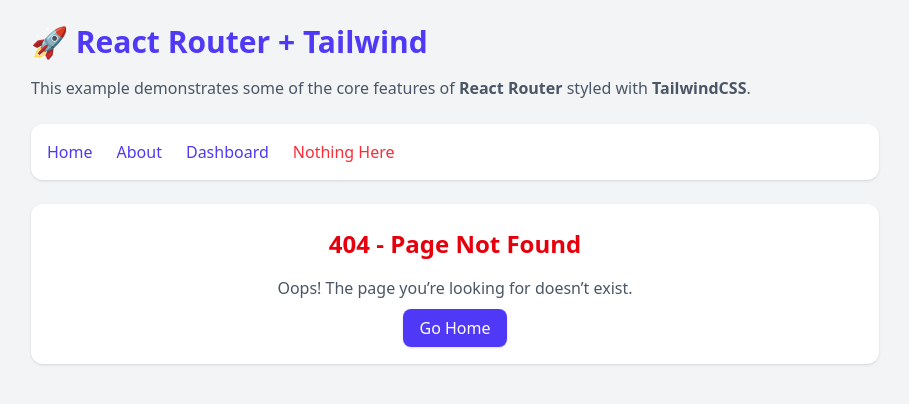
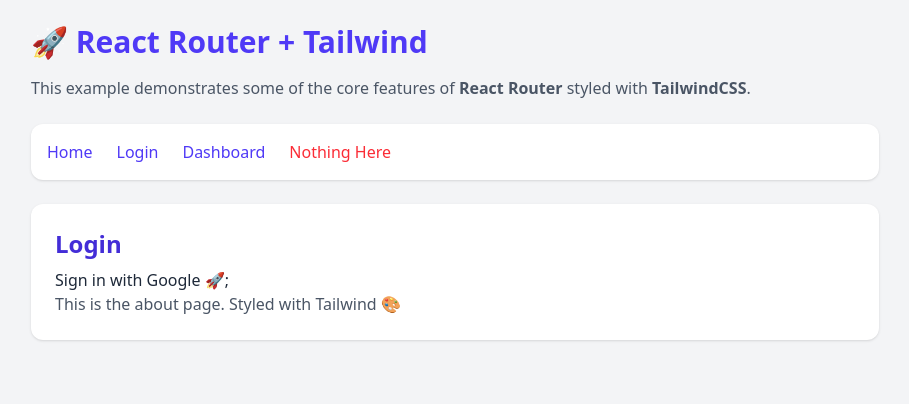
Before and after one commit to novakvova/CommandMacDonalds, a React (Vite) app in the folder my-react-ts/: page /login in a window 1280 px wide. Shown: the top 404 px of the page, without its empty margins (185-1094 px from the left). Built offline with nearby package versions, Linux system fonts and the light colour scheme.

Commit message:
Is good working google auth

```diff
--- a/my-react-ts/package.json
+++ b/my-react-ts/package.json
@@ -10,6 +10,7 @@
     "preview": "vite preview"
   },
   "dependencies": {
+    "@react-oauth/google": "^0.12.2",
     "@tailwindcss/vite": "^4.1.12",
     "axios": "^1.11.0",
     "react": "^19.1.1",
--- a/my-react-ts/src/layouts/Layout.tsx
+++ b/my-react-ts/src/layouts/Layout.tsx
@@ -9,7 +9,7 @@
                         <Link to="/" className="text-indigo-600 hover:text-indigo-800 font-medium">Home</Link>
                     </li>
                     <li>
-                        <Link to="/about" className="text-indigo-600 hover:text-indigo-800 font-medium">About</Link>
+                        <Link to="/login" className="text-indigo-600 hover:text-indigo-800 font-medium">Login</Link>
                     </li>
                     <li>
                         <Link to="/dashboard" className="text-indigo-600 hover:text-indigo-800 font-medium">Dashboard</Link>
--- a/my-react-ts/src/main.tsx
+++ b/my-react-ts/src/main.tsx
@@ -2,11 +2,14 @@
 import './index.css'
 import App from './App.tsx'
 import {BrowserRouter} from "react-router-dom";
+import {GoogleOAuthProvider} from "@react-oauth/google";
 
 createRoot(document.getElementById('root')!).render(
     <>
-        <BrowserRouter>
-            <App/>
-        </BrowserRouter>
+        <GoogleOAuthProvider clientId="627489791815-fm2svvvu2pnqsu6ns1k8qijbgthg7cn0.apps.googleusercontent.com">
+            <BrowserRouter>
+                <App/>
+            </BrowserRouter>
+        </GoogleOAuthProvider>
     </>,
 )
--- a/my-react-ts/src/pages/About.tsx
+++ /dev/null
@@ -1,8 +0,0 @@
-export default function About() {
-    return (
-        <div>
-            <h2 className="text-2xl font-semibold text-indigo-700 mb-2">About</h2>
-            <p className="text-gray-600">This is the about page. Styled with Tailwind 🎨</p>
-        </div>
-    );
-}
--- /dev/null
+++ b/my-react-ts/src/pages/Login.tsx
@@ -0,0 +1,18 @@
+import {useGoogleLogin} from "@react-oauth/google";
+
+const Login = ()=> {
+
+    const loginByGoogle = useGoogleLogin({
+        onSuccess: tokenResponse => console.log("Token", tokenResponse)
+    });
+
+    return (
+        <div>
+            <h2 className="text-2xl font-semibold text-indigo-700 mb-2">Login</h2>
+            <button onClick={() => loginByGoogle()}>Sign in with Google 🚀</button>;
+            <p className="text-gray-600">This is the about page. Styled with Tailwind 🎨</p>
+        </div>
+    );
+}
+
+export default Login;
--- a/my-react-ts/src/routes/AppRoutes.tsx
+++ b/my-react-ts/src/routes/AppRoutes.tsx
@@ -1,7 +1,7 @@
 import { Routes, Route } from "react-router-dom";
 import Layout from "../layouts/Layout";
 import Home from "../pages/Home";
-import About from "../pages/About";
+import Login from "../pages/Login.tsx";
 import Dashboard from "../pages/Dashboard";
 import NoMatch from "../pages/NoMatch";
 
@@ -10,7 +10,7 @@
         <Routes>
             <Route path="/" element={<Layout />}>
                 <Route index element={<Home />} />
-                <Route path="about" element={<About />} />
+                <Route path="login" element={<Login />} />
                 <Route path="dashboard" element={<Dashboard />} />
                 <Route path="*" element={<NoMatch />} />
             </Route>
```
